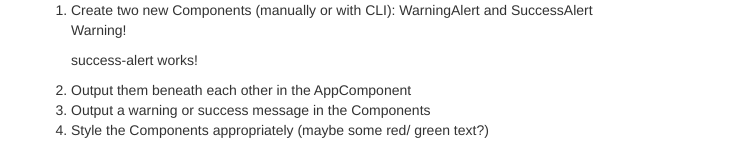
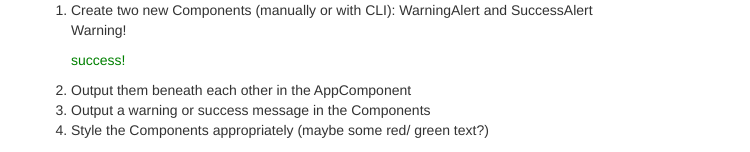
Before and after one commit to Virjanand/AngularWarningSuccessComponents, an Angular app: page / in a window 1280 px wide. Shown: the top 152 px of the page, without its empty margins (39-789 px from the left). Built offline with nearby package versions, Linux system fonts and the light colour scheme.

Commit message:
Styled success text in paragraph green and changed text to success!

```diff
--- a/src/app/success-alert/success-alert.component.css
+++ b/src/app/success-alert/success-alert.component.css
@@ -0,0 +1,3 @@
+p {
+    color: green;
+}
--- a/src/app/success-alert/success-alert.component.html
+++ b/src/app/success-alert/success-alert.component.html
@@ -1,3 +1,3 @@
 <p>
-  success-alert works!
+  success!
 </p>
```
